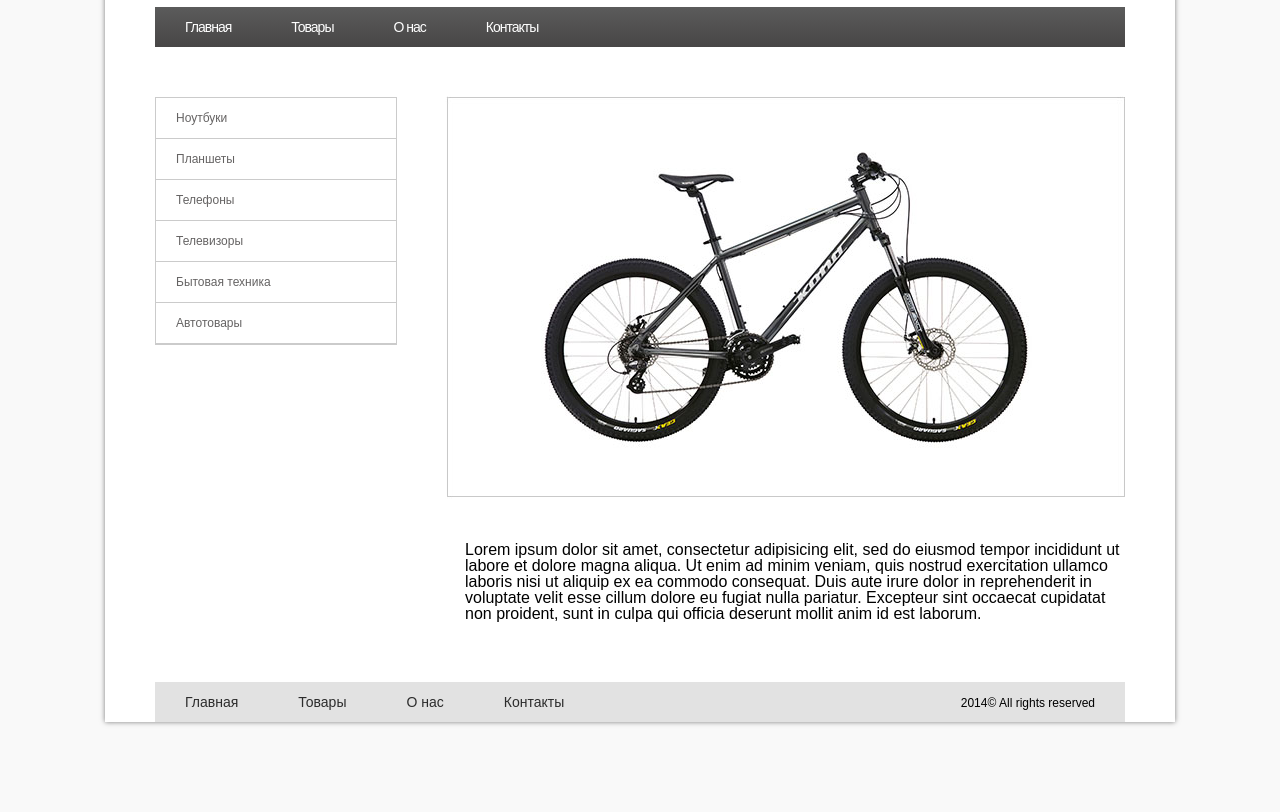
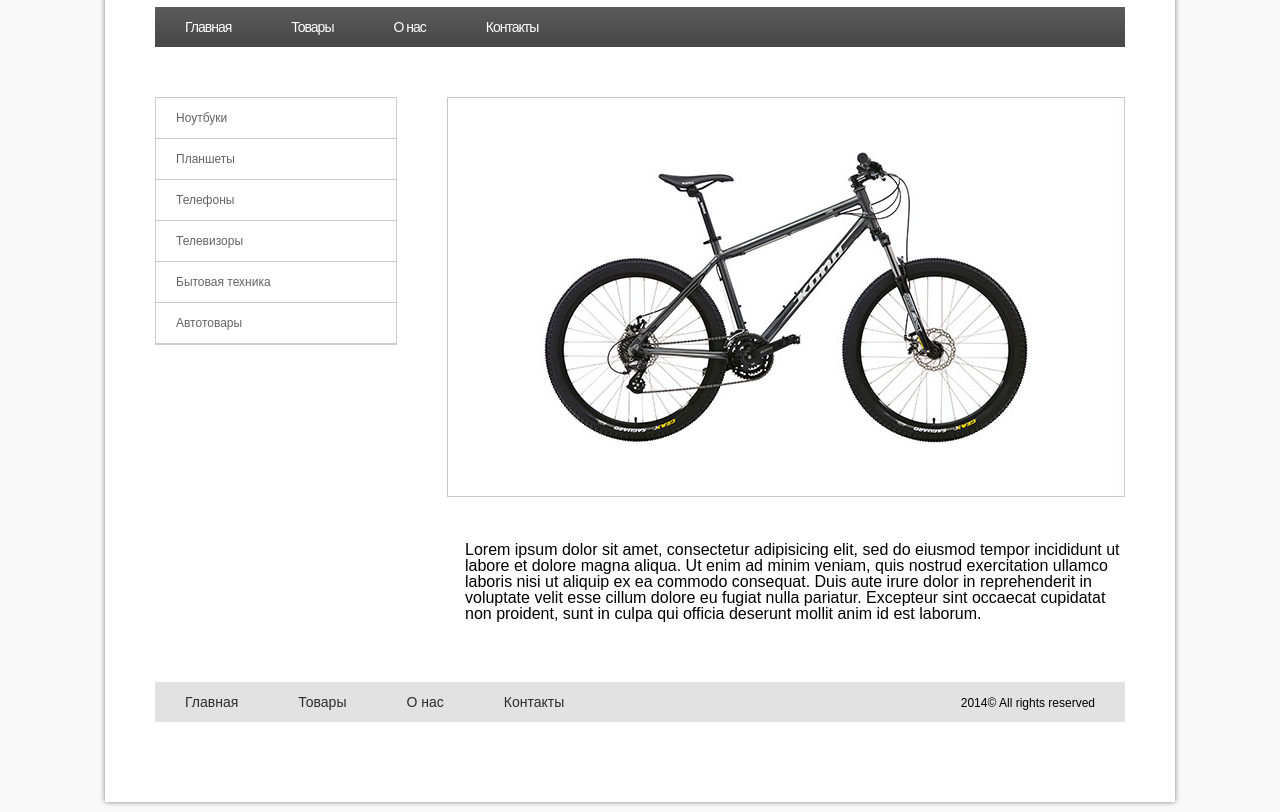
Before and after one commit to dpopovych/My_Home_Works, a plain HTML site: page HW3/index.html in a window 1280 px wide. Shown: the part 116-928 px from the top of the page. Before the commit the page ends 888 px from the top, so only its background shows below. Drawn offline with Linux system fonts and the light colour scheme.

Commit message:
Update styles.css

```diff
--- a/HW3/css/styles.css
+++ b/HW3/css/styles.css
@@ -11,6 +11,8 @@ body {
   margin: 0 auto;;
   background-color: #ffffff;
   box-shadow: 0 0 5px rgba(0,0,0,0.5);
+  padding-bottom: 30px;
+  margin-bottom: 10px;
 }
 
 #logo {
```
